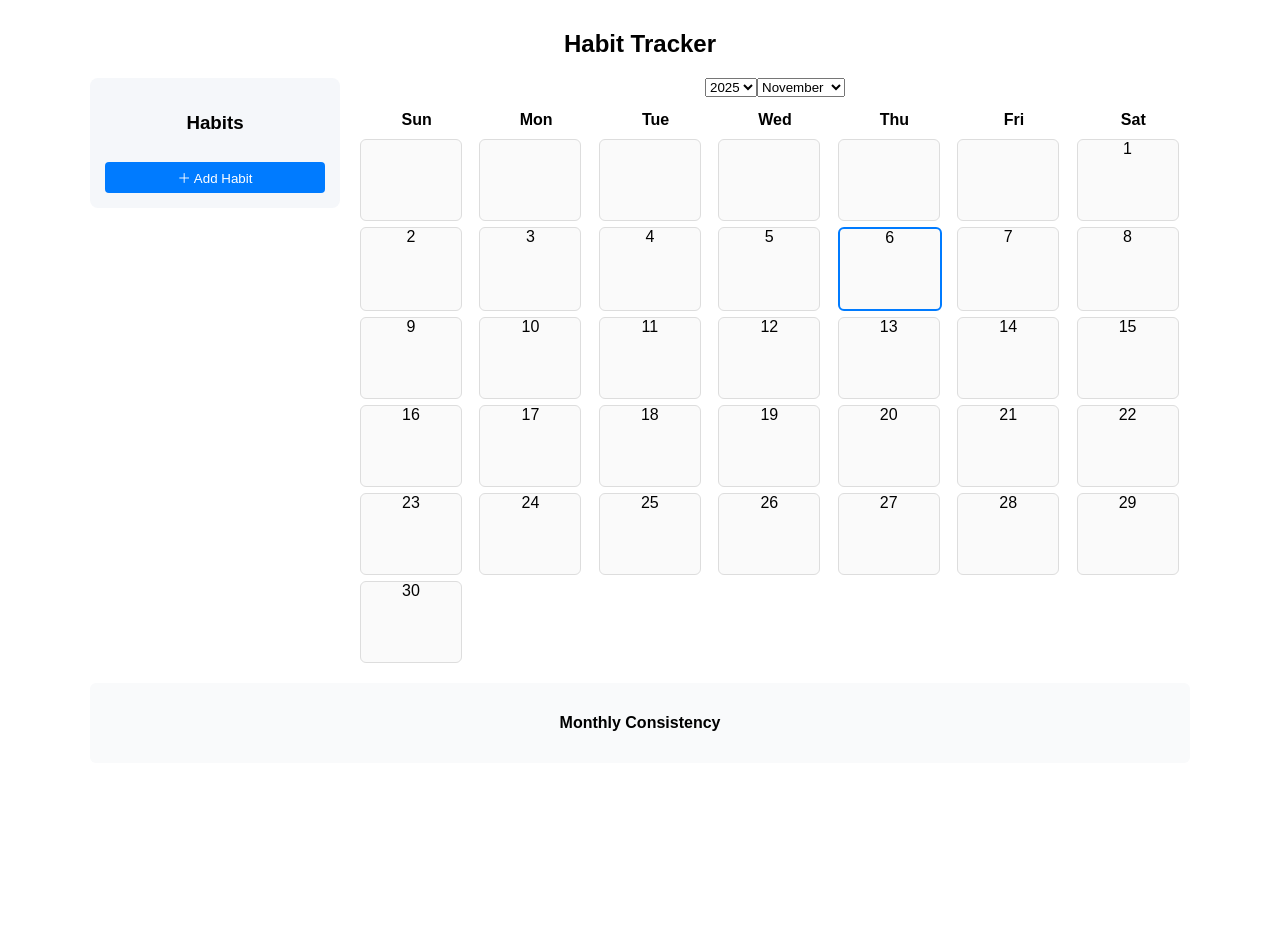
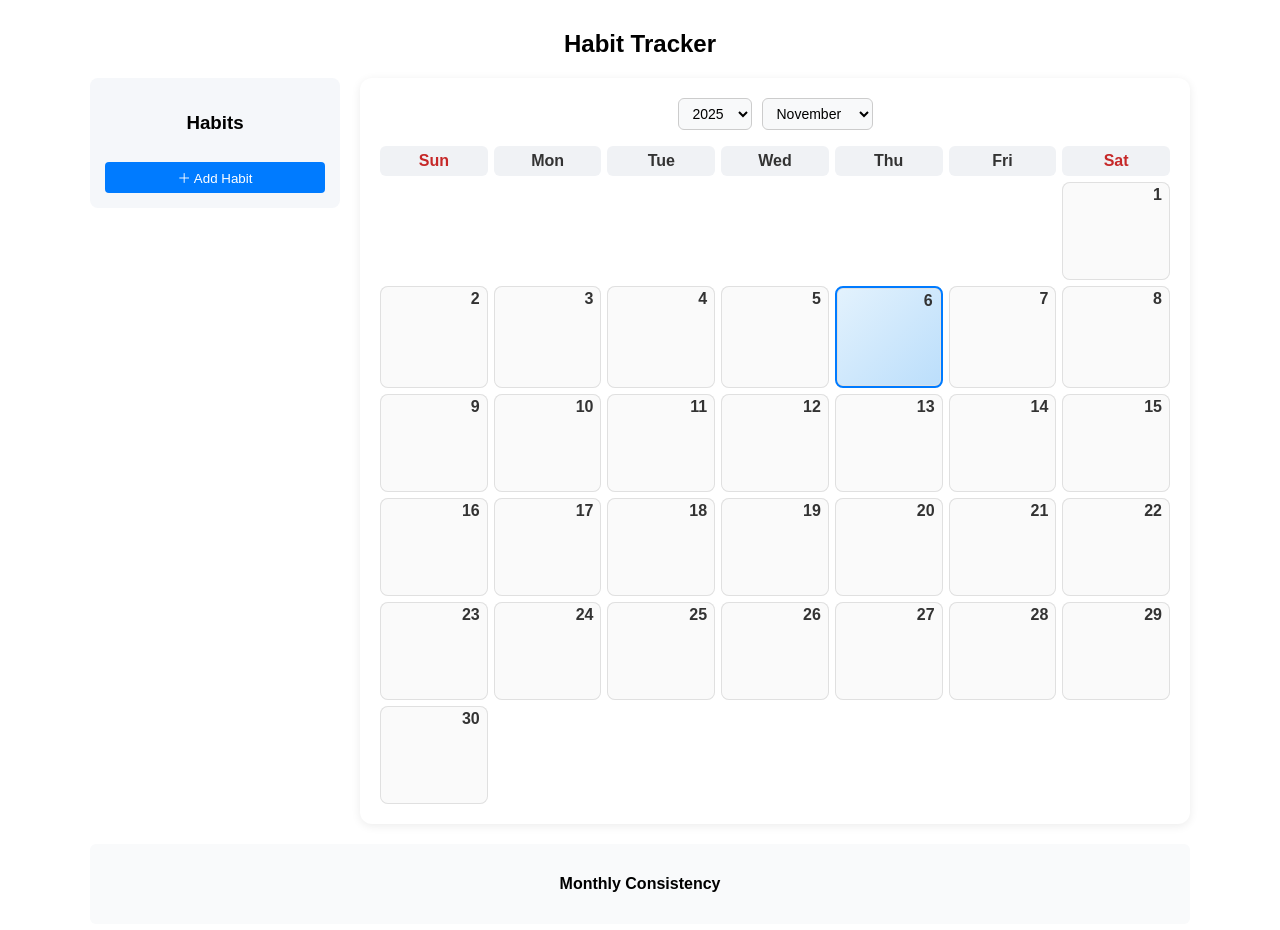
Before and after one commit to Vivienneng58/habitTracker, a Vue app: page / in a window 1280 px wide. Shown: the top 930 px of the page. Before the commit the page ends 800 px from the top, so only its background shows below. Built offline with nearby package versions, Linux system fonts and the light colour scheme; the HTML template or start-up script is replaced by a standard one.

Commit message:
feat: enhance Calendar component with month selector and improved layout

```diff
--- a/src/components/Calendar.vue
+++ b/src/components/Calendar.vue
@@ -1,5 +1,6 @@
 <template>
   <div class="calendar-container">
+    <!-- 月份选择器 -->
     <div class="month-selector">
       <select v-model="localYear" @change="emitChangeMonth">
         <option v-for="y in yearOptions" :key="y">{{ y }}</option>
@@ -9,22 +10,35 @@
       </select>
     </div>
 
+    <!-- 日历主体 -->
     <div class="calendar">
-      <div class="weekday" v-for="d in weekDays" :key="d">{{ d }}</div>
+      <!-- 星期标题 -->
+      <div
+        v-for="(d, idx) in weekDays"
+        :key="d"
+        class="weekday"
+        :class="{ weekend: idx === 0 || idx === 6 }"
+      >
+        {{ d }}
+      </div>
 
+      <!-- 日期格 -->
       <div
         v-for="day in days"
-        :key="day.date"
+        :key="day.date || Math.random()"
         class="calendar-day"
-        :class="{ today: isToday(day.date) }"
+        :class="{
+          today: isToday(day.date),
+          empty: !day.date,
+        }"
         @click="day.date && $emit('click-date', day.date)"
       >
         <div v-if="day.date" class="date">{{ new Date(day.date).getDate() }}</div>
 
-        <!-- 显示当天完成的所有 habits -->
+        <!-- ✅ 当天完成的习惯 -->
         <ul v-if="day.date" class="habit-list">
           <li
-            v-for="habit in allHabits.filter((h) => habitRecords[day.date]?.includes(h))"
+            v-for="habit in allHabits.filter((h) => habitRecords[h]?.includes(day.date))"
             :key="habit"
             class="habit-item"
           >
@@ -67,15 +81,40 @@ const emitChangeMonth = () => {
 </script>
 
 <style scoped>
+/* === 容器整体 === */
 .calendar-container {
   flex: 1;
-  min-width: 600px;
+  min-width: 650px;
+  background: #ffffff;
+  border-radius: 12px;
+  box-shadow: 0 2px 10px rgba(0, 0, 0, 0.08);
+  padding: 20px;
+  transition: all 0.3s ease;
 }
 
+/* === 月份选择器 === */
 .month-selector {
-  margin-bottom: 10px;
+  display: flex;
+  justify-content: center;
+  gap: 10px;
+  margin-bottom: 16px;
 }
 
+.month-selector select {
+  padding: 6px 10px;
+  border-radius: 6px;
+  border: 1px solid #ccc;
+  font-size: 14px;
+  background: #f8f9fa;
+  cursor: pointer;
+  transition: all 0.2s ease;
+}
+
+.month-selector select:hover {
+  background: #e9ecef;
+}
+
+/* === 星期栏 === */
 .calendar {
   display: grid;
   grid-template-columns: repeat(7, 1fr);
@@ -85,33 +124,70 @@ const emitChangeMonth = () => {
 .weekday {
   font-weight: bold;
   text-align: center;
+  padding: 6px;
+  background: #f0f2f5;
+  border-radius: 6px;
+  color: #333;
+}
+
+.weekday.weekend {
+  color: #c62828;
+}
+
+/* === 日期格 === */
+.calendar-day {
+  border-radius: 8px;
+  min-height: 90px;
+  background-color: #fafafa;
+  box-shadow: inset 0 0 0 1px #e0e0e0;
+  position: relative;
+  transition: all 0.25s ease;
+  cursor: pointer;
   padding: 4px;
 }
 
-.calendar-day {
-  border: 1px solid #ddd;
-  border-radius: 6px;
-  min-height: 80px;
-  width: 100px;
-  background-color: #fafafa;
-  position: relative;
-  transition: background-color 0.2s;
+.calendar-day:hover {
+  background: #f3f8ff;
+  transform: scale(1.03);
 }
 
+/* 空白格 */
+.calendar-day.empty {
+  background: transparent;
+  box-shadow: none;
+  cursor: default;
+}
+
+/* 当天 */
 .calendar-day.today {
   border: 2px solid #007bff;
+  background: linear-gradient(135deg, #e3f2fd 0%, #bbdefb 100%);
 }
 
-.calendar-day:hover {
-  background: #e8f0fe;
+/* 日期数字 */
+.date {
+  font-weight: 600;
+  color: #333;
+  margin-bottom: 4px;
+  text-align: right;
+  padding-right: 4px;
+}
+
+/* === 当天的 habit 列表 === */
+.habit-list {
+  list-style: none;
+  padding: 0;
+  margin: 0;
 }
 
 .habit-item {
   background: #4caf50;
   color: white;
-  font-size: 12px;
+  font-size: 11px;
   padding: 2px 4px;
   border-radius: 4px;
-  margin: 2px;
+  margin: 2px 0;
+  text-align: left;
+  word-break: break-word;
 }
 </style>
```
